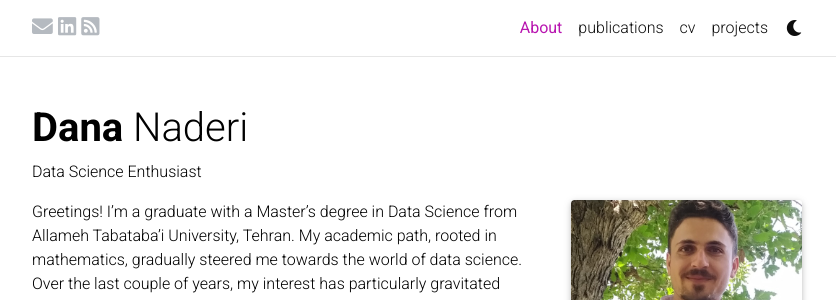
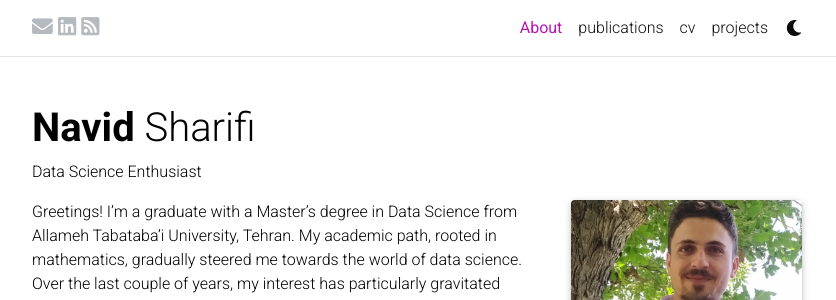
Before and after one commit to navidsharifi/navidsharifi.github.io, a Jekyll site: the page built from _pages/about.md, in a window 1280 px wide and 1016 px high, cut to the strip 0-746 px from the top of the window. Shown: the top 300 px of the strip, without its empty margins (223-1059 px from the left). Built offline with Jekyll 4.4.1, drawn with Linux system fonts in a browser that asks for light colours; full-size pictures stand in for the smaller copies a plugin makes; comment, search, counter and statistics services are not loaded; a style sheet for code colours, icons or effects is not loaded; some of the changed text lies outside the part shown.

Commit message:
Update _config1ml

```diff
--- a/_config.yml
+++ b/_config.yml
@@ -3,21 +3,21 @@
 # -----------------------------------------------------------------------------
 
 title: blank # the website title (if blank, full name will be used instead)
-first_name: Dana
+first_name: Navid
 middle_name:
-last_name: Naderi
-email: naderidana@yahoo.com
+last_name: Sharifi
+email: navid.sharifi72@gmail.com
 description: > # the ">" symbol means to ignore newlines until "footer_text:"
   A simple, whitespace theme for academics. Based on [*folio](https://github.com/bogoli/-folio) design.
 footer_text: >
   Powered by <a href="https://jekyllrb.com/" target="_blank">Jekyll</a> with <a href="https://github.com/alshedivat/al-folio">al-folio</a> theme.
   Hosted by <a href="https://pages.github.com/" target="_blank">GitHub Pages</a>.
-keywords: data science, statistical sachine learning, optimization, bayesian approach  # add your own keywords or leave empty
+keywords: Project Management, Data Science, Business Analytics, BPR  # add your own keywords or leave empty
 
 lang: en # the language of your site (for example: en, fr, cn, ru, etc.)
 icon: ⚛️  # the emoji used as the favicon (alternatively, provide image name in /assets/img/)
 
-url: https://dana-naderi.github.io # the base hostname & protocol for your site
+url: https://navidsharifi.github.io # the base hostname & protocol for your site
 baseurl: # the subpath of your site, e.g. /blog/
 last_updated: true # set to true if you want to display last updated in the footer
 impressum_path:  # set to path to include impressum link in the footer, use the same path as permalink in a page, helps to conform with EU GDPR
```
